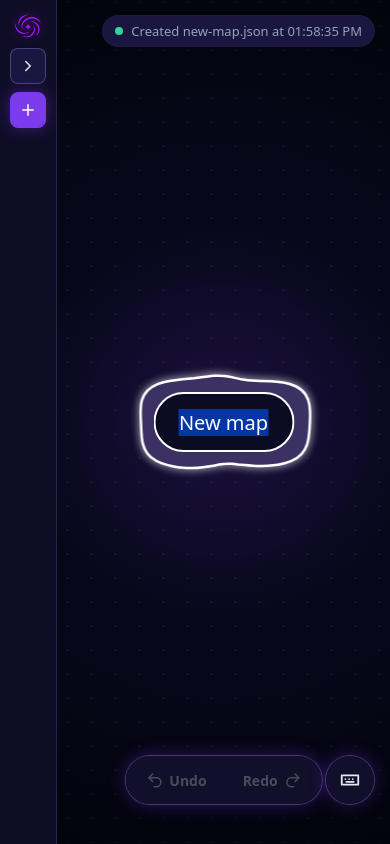
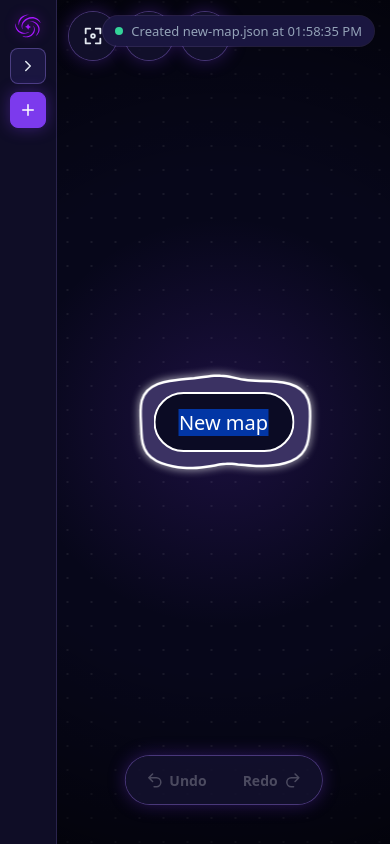
Before and after one commit to JoaoGeraldes/galaxy-mindmap, a Svelte app: page / in a window 390 px wide. Both pictures are taken after a click on the button "Create your first map". Built offline with nearby package versions, Linux system fonts and the light colour scheme.

Commit message:
improved menu's and buttons placement for desktop and mobile

```diff
--- a/src/App.svelte
+++ b/src/App.svelte
@@ -241,6 +241,7 @@
           <MindMap
             bind:root={projects[activeIndex].root}
             onchange={() => save(projects[activeIndex])}
+            onexport={exportActive}
             editRootOnStart={activeId === newMapId}
           />
         {/key}
--- a/src/app.css
+++ b/src/app.css
@@ -58,6 +58,37 @@ button:disabled:hover {
   background: var(--surface-raised);
 }
 
+/* Round floating buttons over the map, such as fit-to-screen and export. */
+.round {
+  display: grid;
+  place-items: center;
+  width: 48px;
+  height: 48px;
+  padding: 0;
+  border: none;
+  border-radius: 50%;
+  background: rgb(20 18 48 / 0.85);
+  box-shadow:
+    0 0 0 1px var(--border-strong),
+    0 0 18px rgb(124 58 237 / 0.35);
+  color: var(--text);
+  cursor: pointer;
+}
+
+.round:hover {
+  background: rgb(76 29 149 / 0.9);
+}
+
+.round svg {
+  width: 22px;
+  height: 22px;
+  fill: none;
+  stroke: currentColor;
+  stroke-width: 2;
+  stroke-linecap: round;
+  stroke-linejoin: round;
+}
+
 .primary {
   background: var(--accent-fill);
   border-color: var(--accent-fill);
--- a/src/components/MindMap.svelte
+++ b/src/components/MindMap.svelte
@@ -23,6 +23,7 @@
     type Point,
   } from '../lib/layout';
   import { advance, restingWorld, type Held } from '../lib/physics';
+  import { between, fitView, type View } from '../lib/view';
   import {
     addChild,
     findNode,
@@ -36,18 +37,23 @@
     root: MindNode;
     /** Called after every edit, so the map can be saved right away. */
     onchange: () => void;
+    onexport: () => void;
     editRootOnStart?: boolean;
   }
 
   let {
     root = $bindable(),
     onchange,
+    onexport,
     editRootOnStart = false,
   }: Props = $props();
 
   const MIN_SCALE = 0.25;
   const MAX_SCALE = 3;
   const MENU_HIDE_DELAY = 200;
+  // Room around the map when fitting it, so it clears the floating buttons.
+  const FIT_MARGIN = 80;
+  const FIT_SECONDS = 0.35;
 
   let layout = $derived(layoutTree(root));
   let selectedId = $state<string | null>(null);
@@ -305,8 +311,29 @@
     view.y = event.clientY - panStart.y;
   }
 
-  function resetView(event: MouseEvent) {
-    if (event.target === event.currentTarget) view = { x: 0, y: 0, scale: 1 };
+  /** Zooms and pans so the whole map fits, gliding there unless calm. */
+  function fitMap() {
+    const area = areaAround(
+      layout.nodes.map((placed) => ({ ...placed, ...placeOf(placed) })),
+      FIT_MARGIN,
+    );
+    const target = fitView(area, { width, height }, MIN_SCALE, 1);
+    if (calm) {
+      view = target;
+      return;
+    }
+    const from: View = { ...view };
+    const start = performance.now();
+    requestAnimationFrame(function glide(now) {
+      const progress = Math.min(1, (now - start) / 1000 / FIT_SECONDS);
+      const eased = 1 - (1 - progress) ** 3;
+      view = between(from, target, eased);
+      if (progress < 1) requestAnimationFrame(glide);
+    });
+  }
+
+  function fitOnBackground(event: MouseEvent) {
+    if (event.target === event.currentTarget) fitMap();
   }
 
   function zoom(event: WheelEvent) {
@@ -350,7 +377,7 @@
     onpointerdown={startPan}
     onpointermove={pan}
     onpointerup={() => (panStart = null)}
-    ondblclick={resetView}
+    ondblclick={fitOnBackground}
     style:--beam-length={BEAMS.lengthPercent}
     style:--trip="{BEAMS.secondsPerTrip}s"
     style:--beat="{HEARTBEAT.seconds}s"
@@ -512,7 +539,33 @@
     onredo={() => travel(redo)}
   />
 
-  <Shortcuts />
+  <div class="tools">
+    <button
+      class="round"
+      onclick={fitMap}
+      title="Fit map to screen"
+      aria-label="Fit map to screen"
+    >
+      <svg viewBox="0 0 24 24" aria-hidden="true"
+        ><path d="M4 9V4h5M15 4h5v5M20 15v5h-5M9 20H4v-5" /><circle
+          cx="12"
+          cy="12"
+          r="2"
+        /></svg
+      >
+    </button>
+    <button
+      class="round"
+      onclick={onexport}
+      title="Export this map"
+      aria-label="Export this map"
+    >
+      <svg viewBox="0 0 24 24" aria-hidden="true"
+        ><path d="M12 4v11M7 10l5 5 5-5M5 20h14" /></svg
+      >
+    </button>
+    <Shortcuts />
+  </div>
 </main>
 
 <style>
@@ -718,6 +771,25 @@
     }
   }
 
+  .tools {
+    position: absolute;
+    right: 16px;
+    bottom: calc(40px + env(safe-area-inset-bottom));
+    display: flex;
+    align-items: center;
+    gap: 8px;
+  }
+
+  /* On phones the bottom belongs to undo and redo, within thumb reach. */
+  @media (max-width: 700px) {
+    .tools {
+      top: 12px;
+      left: 12px;
+      right: auto;
+      bottom: auto;
+    }
+  }
+
   input {
     box-sizing: border-box;
     width: 100%;
--- a/src/components/Shortcuts.svelte
+++ b/src/components/Shortcuts.svelte
@@ -26,14 +26,14 @@
       rows: [
         ['Move around', ['Drag the background']],
         ['Zoom', ['Scroll']],
-        ['Recenter', ['Double-click the background']],
+        ['Fit map to screen', ['Double-click the background']],
       ],
     },
   ] as const;
 </script>
 
 <details class="shortcuts">
-  <summary title="Shortcuts" aria-label="Shortcuts">
+  <summary class="round" title="Shortcuts" aria-label="Shortcuts">
     <svg viewBox="0 0 24 24" aria-hidden="true">
       <path d="M3 7h18v10H3zM7 11h.01M11 11h.01M15 11h.01M8 14h8" />
     </svg>
@@ -58,24 +58,12 @@
 
 <style>
   .shortcuts {
-    position: absolute;
-    right: 16px;
-    bottom: calc(40px + env(safe-area-inset-bottom));
+    position: relative;
     color: #e2e8f0;
     font-size: 13px;
   }
 
   summary {
-    display: grid;
-    place-items: center;
-    width: 48px;
-    height: 48px;
-    border-radius: 50%;
-    background: rgb(20 18 48 / 0.85);
-    box-shadow:
-      0 0 0 1px rgb(167 139 250 / 0.35),
-      0 0 18px rgb(124 58 237 / 0.35);
-    cursor: pointer;
     list-style: none;
   }
 
@@ -83,19 +71,8 @@
     display: none;
   }
 
-  summary:hover,
   [open] summary {
     background: rgb(76 29 149 / 0.9);
-  }
-
-  svg {
-    width: 22px;
-    height: 22px;
-    fill: none;
-    stroke: currentColor;
-    stroke-width: 2;
-    stroke-linecap: round;
-    stroke-linejoin: round;
   }
 
   /* Opens upward from the button, so it never covers it. */
@@ -150,6 +127,16 @@
     color: white;
   }
 
+  /* On phones the button sits at the top, so the panel opens downward. */
+  @media (max-width: 700px) {
+    .panel {
+      top: 60px;
+      bottom: auto;
+      left: 0;
+      right: auto;
+    }
+  }
+
   .or {
     margin: 0 4px;
     color: rgb(255 255 255 / 0.4);
--- /dev/null
+++ b/src/lib/view.ts
@@ -0,0 +1,35 @@
+import type { Area } from './layout';
+
+/** How the map is shown: shifted by (x, y) from the screen centre, then scaled. */
+export interface View {
+  x: number;
+  y: number;
+  scale: number;
+}
+
+/**
+ * The view that fits `area` on a screen of the given size, centred.
+ * Small maps aren't blown up past `maxScale`; huge ones stop at `minScale`.
+ */
+export function fitView(
+  area: Area,
+  screen: { width: number; height: number },
+  minScale: number,
+  maxScale: number,
+): View {
+  const fit = Math.min(screen.width / area.width, screen.height / area.height);
+  const scale = Math.min(maxScale, Math.max(minScale, fit));
+  const centreX = area.x + area.width / 2;
+  const centreY = area.y + area.height / 2;
+  return { x: -centreX * scale, y: -centreY * scale, scale };
+}
+
+/** A view part of the way from `from` to `to`, for `progress` 0 to 1. */
+export function between(from: View, to: View, progress: number): View {
+  const mix = (a: number, b: number) => a + (b - a) * progress;
+  return {
+    x: mix(from.x, to.x),
+    y: mix(from.y, to.y),
+    scale: mix(from.scale, to.scale),
+  };
+}
```
Also changed, not shown: 1 other file (tests, documents, lock files or other folders).
